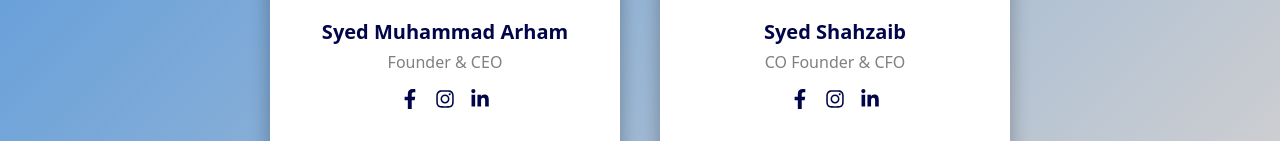
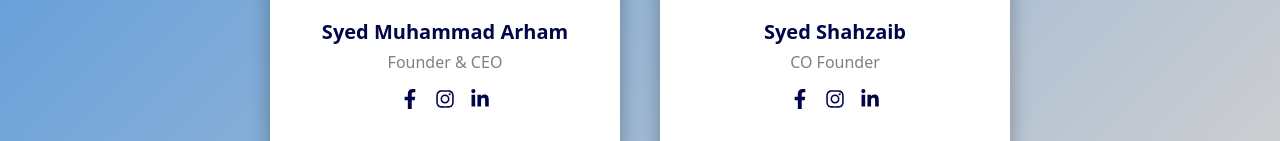
Before and after one commit to SyedMohammadArham/Devoltaa, a React (Create React App) app: page /about in a window 1280 px wide. Shown: the part 543-684 px from the top of the page. Built offline with nearby package versions, Linux system fonts and the light colour scheme.

Commit message:
Updated portfolio and styles

```diff
--- a/src/Components/Team/Team.jsx
+++ b/src/Components/Team/Team.jsx
@@ -22,7 +22,7 @@ const Team = () => {
     {
       img: img3,
       name: "Syed Shahzaib",
-      role: "CO Founder & CFO"
+      role: "CO Founder"
     }
   ];
 
```
